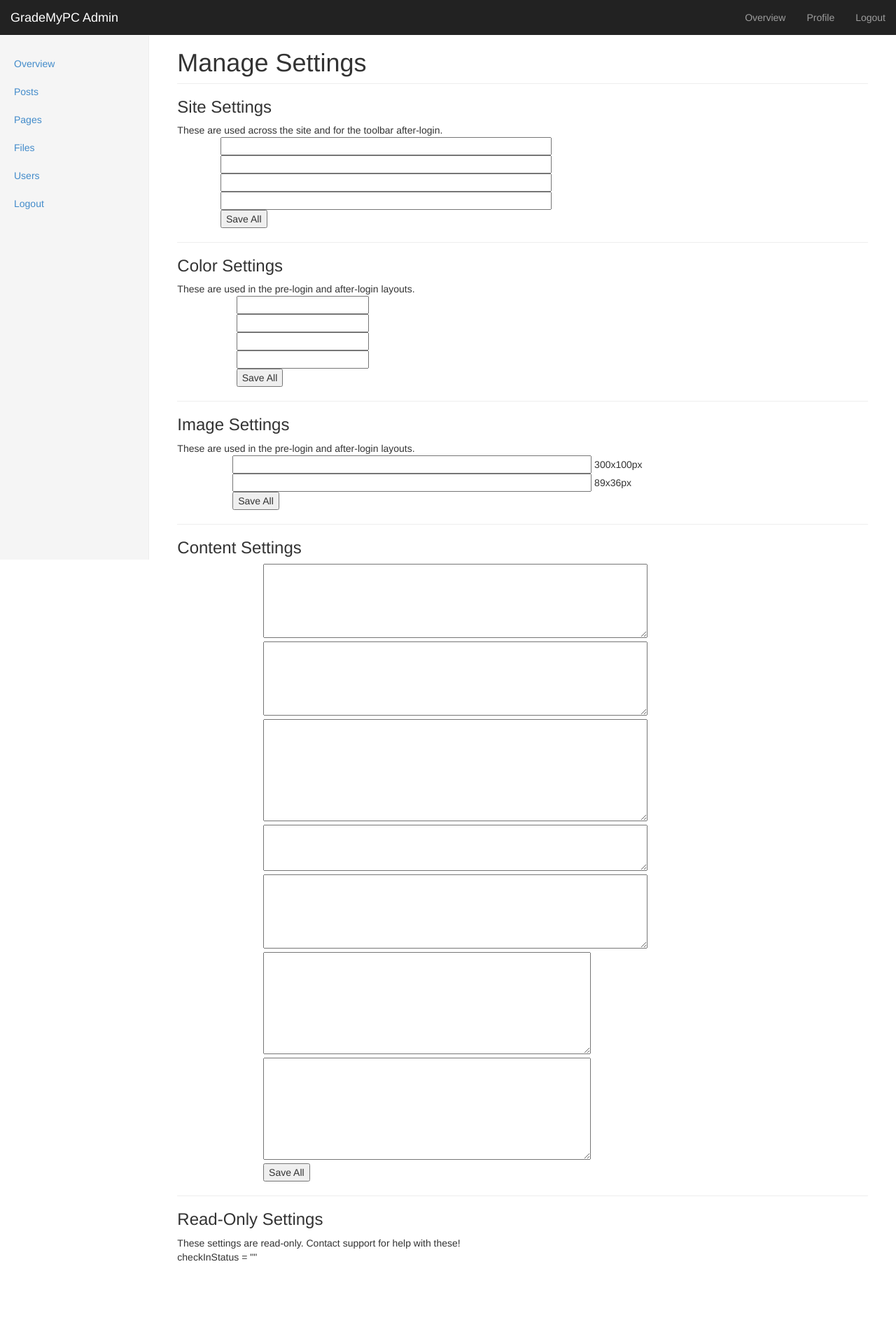
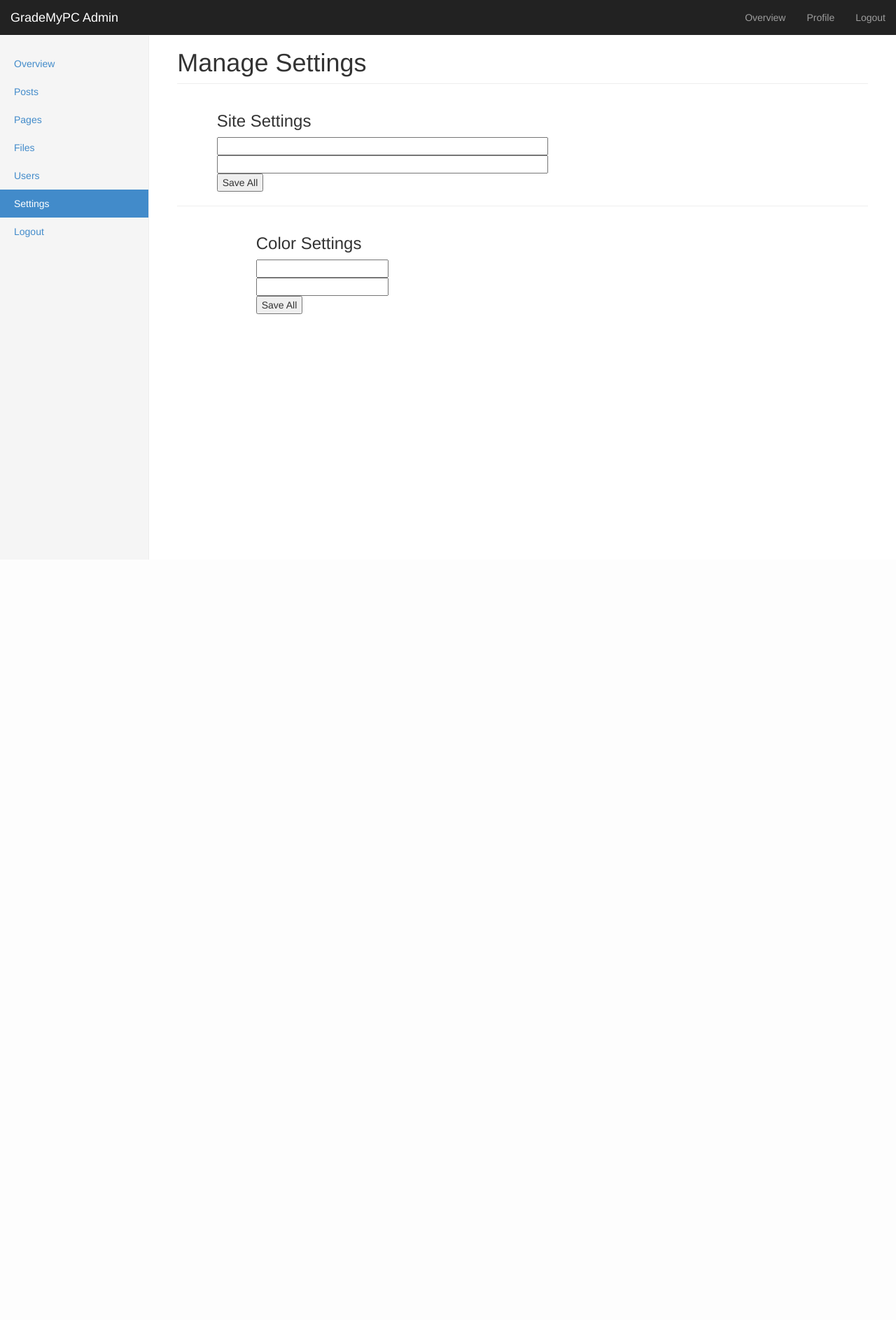
Before and after one commit to bderstine/WebsiteMixer-App-Base, a Flask app: page /admin/settings/ in a window 1280 px wide. Shown: the whole page at 70% size. After the commit the page ends 800 px from the top, so only its background shows below. Run offline with Flask 2, Linux system fonts and the light colour scheme; a user stored in the database is signed in; tables that the repository leaves empty hold one stand-in row (values such as "Sample post"); some libraries are stand-ins or nearby versions.

Commit message:
add manage settings, setup.py

```diff
--- a/app/templates/admin/base.html
+++ b/app/templates/admin/base.html
@@ -11,7 +11,7 @@
     <title>GradeMyPC Admin</title>
 
     <!-- Bootstrap core CSS -->
-    <link href="{{url_for('static',filename='css/bootstrap.min.css')}}" rel="stylesheet">
+    <link href="{{url_for('static',filename='css/bootstrap.css')}}" rel="stylesheet">
 
     <!-- Custom styles for this template -->
     <link href="{{url_for('static',filename='css/dashboard.css')}}" rel="stylesheet">
@@ -43,7 +43,6 @@
         <div id="navbar" class="navbar-collapse collapse">
           <ul class="nav navbar-nav navbar-right">
             <li><a href="/admin/">Overview</a></li>
-            <!-- <li><a href="/admin/settings/">Settings</a></li> -->
             <li><a href="/admin/profile/">Profile</a></li>
             <li><a href="/admin/logout/">Logout</a></li>
           </ul>
@@ -65,7 +64,7 @@
             <li {% if request.path == "/admin/pages/" %}class="active"{% endif %}><a href="/admin/pages/">Pages</a></li>
             <li {% if request.path == "/admin/files/" %}class="active"{% endif %}><a href="/admin/files/">Files</a></li>
             <li {% if request.path == "/admin/users/" %}class="active"{% endif %}><a href="/admin/users/">Users</a></li>
-            <!-- <li {% if request.path == "/admin/settings/" %}class="active"{% endif %}><a href="/admin/settings/">Settings</a></li> -->
+            <li {% if request.path == "/admin/settings/" %}class="active"{% endif %}><a href="/admin/settings/">Settings</a></li>
             <li><a href="/admin/logout/">Logout</a></li>
           </ul>
         </div>
--- a/app/templates/admin/manage-settings.html
+++ b/app/templates/admin/manage-settings.html
@@ -7,65 +7,24 @@
 {% block content %}
         <div class="col-sm-9 col-sm-offset-3 col-md-10 col-md-offset-2 main">
         <h1 class="page-header">Manage Settings</h1>
-
-<h3>Site Settings</h3>
-<span class="description">These are used across the site and for the toolbar after-login.</span><br/>
 	<form method="post" action="">
 	<table>
-<tr><td class="label">Name</td><td><input type="text" name="siteName" value="{{s.siteName}}" size="55"></td></tr>
-<tr><td class="label">Website</td><td><input type="text" name="siteWebsite" value="{{s.siteWebsite}}" size="55"></td></tr>
-<tr><td class="label">Facebook</td><td><input type="text" name="siteFacebook" value="{{s.siteFacebook}}" size="55"></td></tr>
-<tr><td class="label">Twitter</td><td><input type="text" name="siteTwitter" value="{{s.siteTwitter}}" size="55"></td></tr>
+	<tr><td></td><td><h3>Site Settings</h3></td></tr>
+	<tr><td><div class="label">Name</div></td><td><input type="text" name="siteName" value="{{s.siteName}}" size="55"></td></tr>
+	<tr><td><div class="label">Site URL</div></td><td><input type="text" name="siteUrl" value="{{s.siteUrl}}" size="55"></td></tr>
 	<tr><td></td><td><input type="submit" value="Save All"></td></tr>
 	</table>
 	<hr>
-<h3>Color Settings</h3>
-<span class="description">These are used in the pre-login and after-login layouts.</span><br/>
 	<table>
-<tr><td class="label">Text</td><td><input class="color" type="text" name="colorForeground" value="{{s.colorForeground}}" size="20"></td></tr>
-<tr><td class="label">Background</td><td><input class="color" type="text" name="colorBackground" value="{{s.colorBackground}}" size="20"></td></tr>
-<tr><td class="label">Links</td><td><input class="color" type="text" name="colorLinks" value="{{s.colorLinks}}" size="20"></td></tr>
-<tr><td class="label">Accept Button</td><td><input class="color" type="text" name="colorAcceptButton" value="{{s.colorAcceptButton}}" size="20"></td></tr>
-<tr><td></td><td><input type="submit" value="Save All"></td></tr>
-</table>
-<hr>
-<h3>Image Settings</h3>
-<span class="description">These are used in the pre-login and after-login layouts.</span><br/>
-<table>
-<tr><td class="label">Logo</td><td><input type="text" name="imageLogo" value="{{s.imageLogo}}" size="60"> <span class="description">300x100px</span></td></tr>
-<tr><td class="label">Toolbar Logo</td><td><input type="text" name="imageToolbarLogo" value="{{s.imageToolbarLogo}}" size="60"> <span class="description">89x36px</span></td></tr>
-<tr><td></td><td><input type="submit" value="Save All"></td></tr>
-</table>
-<hr>
-<h3>Content Settings</h3>
-<table>
+	<tr><td></td><td><h3>Color Settings</h3></td></tr>
+        <tr><td><div class="label">Header Text</div></td><td><input class="color" type="text" name="headerForeground" value="{{s.headerForeground}}" size="20"></td></tr>
 	<tr>
-  <td class="label">Welcome<br/><span class="description">html allowed!</span></td>
-  <td><textarea name="contentWelcome" cols="65" rows="5">{{s.contentWelcome}}</textarea></td>
-</tr>
-<tr>
-  <td class="label">Pre Login Ad<br/><span class="description">Next to Accept&Connect<br/>html allowed!<br/>No links!</span></td>
-  <td><textarea name="contentPreLoginAd" cols="65" rows="5">{{s.contentPreLoginAd}}</textarea></td></tr>
-<tr>
-  <td class="label">Header<br/><span class="description">Top of after-login<br/>html allowed!</span></td>
-  <td><textarea name="contentHeadboard" cols="65" rows="7">{{s.contentHeadboard}}</textarea></td>
-</tr>
-<tr><td class="label">Copyright</td><td><textarea name="contentCopyright" cols="65" rows="3">{{s.contentCopyright}}</textarea></td></tr>
-<tr><td class="label">RSS Feeds<br/><span class="description">One per line!</span></td><td><textarea name="rssFeeds" cols="65" rows="5">{{s.rssFeeds}}</textarea></td></tr>
-<tr>
-  <td class="label">Google Analytics<br/><span class="description">html allowed!</span></td>
-  <td><textarea name="googleAnalytics" cols="55" rows="7">{{s.googleAnalytics}}</textarea></td>
-</tr>
-<tr>
-  <td class="label">Google Adsense<br/><span class="description">html allowed!</span></td>
-  <td><textarea name="googleAdsense" cols="55" rows="7">{{s.googleAdsense}}</textarea></td>
+	  <td><div class="label">Header Background</div></td>
+	  <td><input class="color" type="text" name="headerBackground" value="{{s.headerBackground}}" size="20"></td>
 	</tr>
 	<tr><td></td><td><input type="submit" value="Save All"></td></tr>
 	</table>
-<hr>
-<h3>Read-Only Settings</h3>
-<span class="description">These settings are read-only. Contact support for help with these!</span><br/>
-checkInStatus = "{{s.checkInStatus}}"<br/>
-<br/><br/><br/>
 	</form>
+
+        </div>
 {% endblock %}
--- a/app/views.py
+++ b/app/views.py
@@ -101,10 +101,17 @@ def adminpages():
     pageData = Pages.query.order_by(Pages.page_title).all()
     return render_template('admin/manage-pages.html',pageData=pageData)
 
-@app.route('/admin/settings/')
+@app.route('/admin/settings/',methods=['GET','POST'])
 @login_required
-def adminsettings():
-    s = getSettings
+def manageSettings():
+    s = getSettings()
+    if request.method == 'POST':
+        update = Settings.query.filter_by(setting_name='siteName').update(dict(setting_value=request.form['siteName']))
+        update = Settings.query.filter_by(setting_name='siteUrl').update(dict(setting_value=request.form['siteUrl']))
+        update = Settings.query.filter_by(setting_name='headerBackground').update(dict(setting_value=request.form['headerBackground']))
+        update = Settings.query.filter_by(setting_name='headerForeground').update(dict(setting_value=request.form['headerForeground']))
+        db.session.commit()
+        return redirect(url_for('manageSettings'))
     return render_template('admin/manage-settings.html',s=s)
 
 @app.route('/admin/files/',methods=['GET','POST'])
--- a/setup.py
+++ b/setup.py
@@ -21,9 +21,7 @@ f.write(data)
 f.close()
 
 #config.py.template -> config.py, update [appname]
-#import string, random
-#secretkey = ''.join(random.choice(string.ascii_uppercase + string.digits) for _ in range(N))
-secretkey = uuid.uuid4()
+secretkey = str(uuid.uuid4())
 
 with open ("config.py.template", "r") as myfile:
     data=myfile.read().replace('[appname]', appname).replace('[secretkey]',secretkey)
```
Lines whose indentation alone changed are shown as unchanged.
